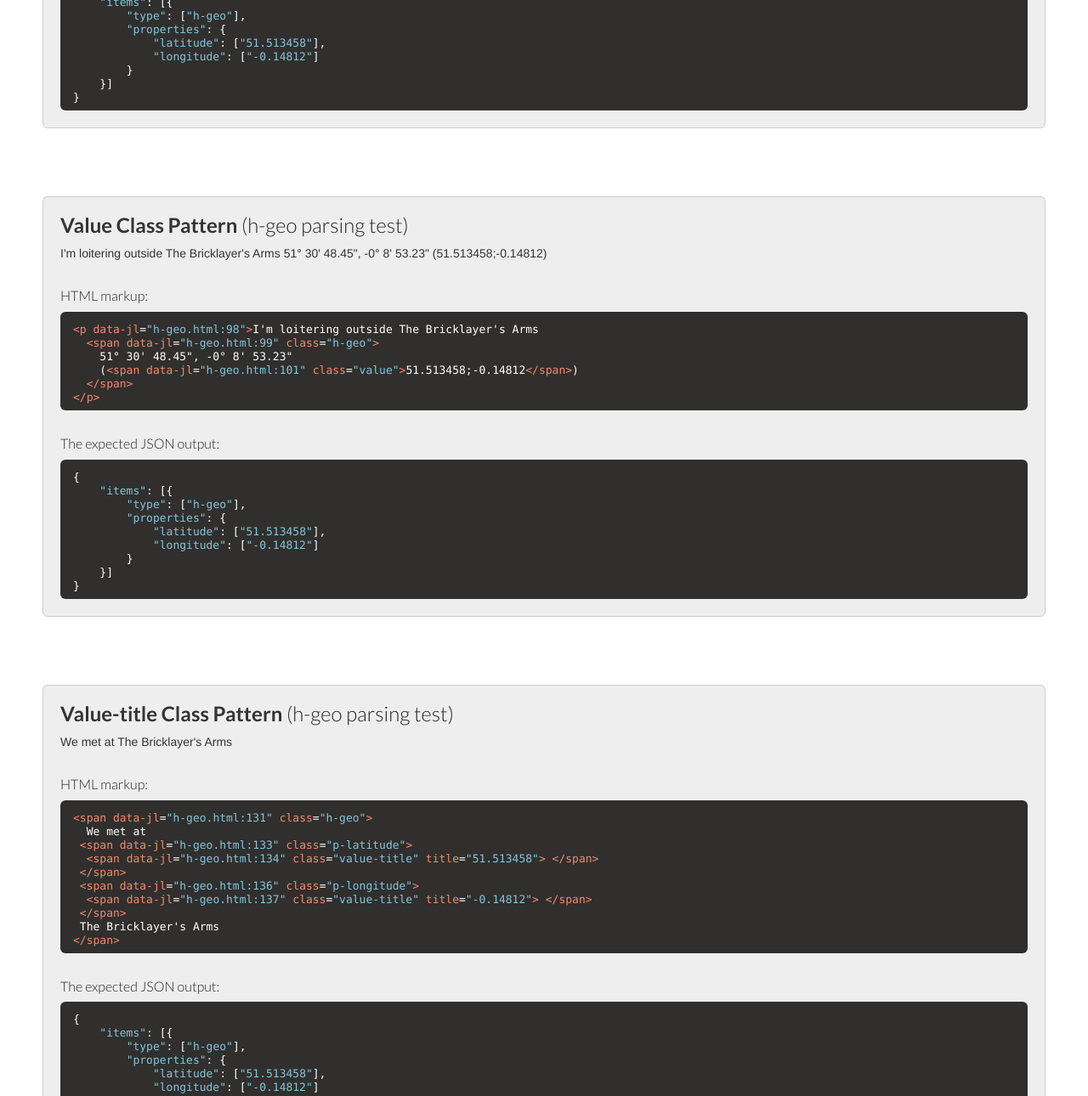
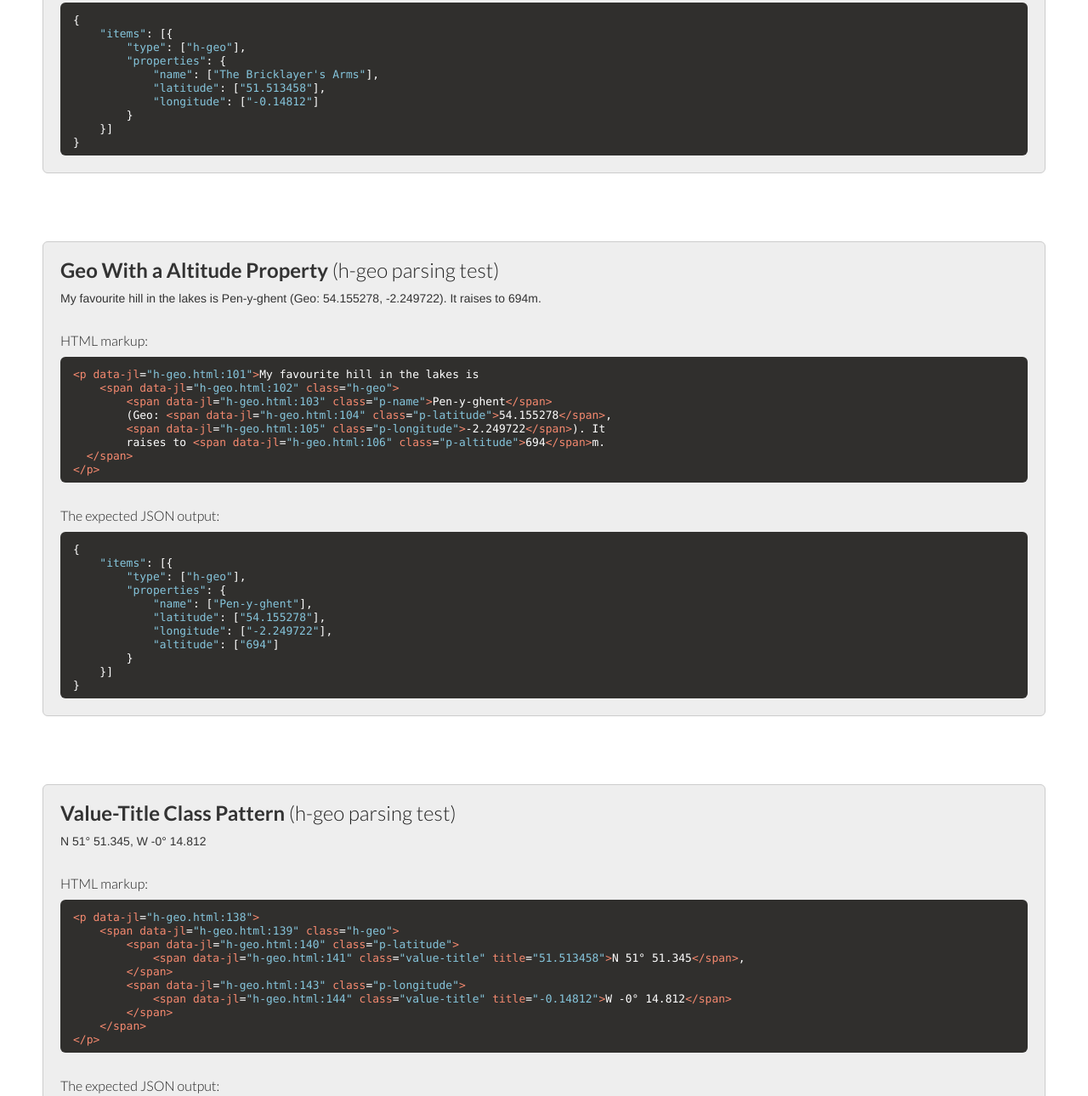
Before and after one commit to microformats/tests, a plain HTML site: page h-geo.html in a window 1280 px wide. Shown: the part 1144-2434 px from the top of the page at 85% size. Drawn offline with Linux system fonts and the light colour scheme.

Commit message:
h-geo changes to follow implied name property rule

```diff
--- a/h-geo.html
+++ b/h-geo.html
@@ -22,9 +22,10 @@
         <ul>
             <li><a href="#simple">Simple Geo</a></li>
             <li><a href="#simpleproperties">Visualable Properties Geo</a></li>
-            <li><a href="#valueclass">Value Class Pattern</a></li>
-            <li><a href="#valuetitleclass">Value-title Class Pattern</a></li>
-            <li><a href="#abbrpattern">The Old &lt;abbr&gt; Tag Pattern</a></li>
+            <li><a href="#altitude">Geo With a Altitude Property</a></li>
+            <li><a href="#valuetitleclass">Value-Title Class Pattern</a></li>
+            <li><a href="#hidden">Hidden Value-Title Properties Geo</a></li>
+            <li><a href="#abbrpattern">The &lt;abbr&gt; Tag Pattern</a></li>
         </ul>
 
 
@@ -36,7 +37,7 @@
 <!-- microformats example we are going to test -->
 <div class="e-x-microformat">
 <p>On my way to The Bricklayer's Arms
-  (Geo: <span class="h-geo">51.513458;-0.14812</span>)
+    (Geo: <span class="h-geo">51.513458;-0.14812</span>)
 </p>
 </div>
 
@@ -47,8 +48,7 @@
     "items": [{
         "type": ["h-geo"],
         "properties": {
-            "latitude": ["51.513458"],
-            "longitude": ["-0.14812"]
+            "name": ["51.513458;-0.14812"]
         }
     }]
 }
@@ -64,8 +64,10 @@
 
 <!-- microformats example we are going to test -->
 <div class="e-x-microformat">
-<p class="h-geo">We are meeting at The Bricklayer's Arms
-  (Geo: <span class="p-latitude">51.513458</span>:<span class="p-longitude">-0.14812</span>)
+<p class="h-geo">We are meeting at
+    <span class="p-name">The Bricklayer's Arms</span>
+    (Geo: <span class="p-latitude">51.513458</span>:
+    <span class="p-longitude">-0.14812</span>)
 </p>
 </div>
 
@@ -76,6 +78,7 @@
     "items": [{
         "type": ["h-geo"],
         "properties": {
+            "name": ["The Bricklayer's Arms"],
             "latitude": ["51.513458"],
             "longitude": ["-0.14812"]
         }
@@ -91,14 +94,16 @@
 
         <!-- a test -->
         <section class="p-x-test-fixture h-x-test-fixture">
-            <h1 class="p-name"><a name="valueclass">Value Class Pattern</a> (<span class="p-format">h-geo</span> parsing test)</h1>
+            <h1 class="p-name"><a name="altitude">Geo With a Altitude Property</a> (<span class="p-format">h-geo</span> parsing test)</h1>
 
 <!-- microformats example we are going to test -->
 <div class="e-x-microformat">
-<p>I'm loitering outside The Bricklayer's Arms
-  <span class="h-geo">
-    51° 30' 48.45", -0° 8' 53.23"
-    (<span class="value">51.513458;-0.14812</span>)
+<p>My favourite hill in the lakes is
+    <span class="h-geo">
+        <span class="p-name">Pen-y-ghent</span>
+        (Geo: <span class="p-latitude">54.155278</span>,
+        <span class="p-longitude">-2.249722</span>). It
+        raises to <span class="p-altitude">694</span>m.
   </span>
 </p>
 </div>
@@ -110,8 +115,10 @@
     "items": [{
         "type": ["h-geo"],
         "properties": {
-            "latitude": ["51.513458"],
-            "longitude": ["-0.14812"]
+            "name": ["Pen-y-ghent"],
+            "latitude": ["54.155278"],
+            "longitude": ["-2.249722"],
+            "altitude": ["694"]
         }
     }]
 }
@@ -124,20 +131,20 @@
 
        <!-- a test -->
         <section class="p-x-test-fixture h-x-test-fixture">
-            <h1 class="p-name"><a name="valuetitleclass">Value-title Class Pattern</a> (<span class="p-format">h-geo</span> parsing test)</h1>
+            <h1 class="p-name"><a name="valuetitleclass">Value-Title Class Pattern</a> (<span class="p-format">h-geo</span> parsing test)</h1>
 
 <!-- microformats example we are going to test -->
 <div class="e-x-microformat">
-<span class="h-geo">
-  We met at
- <span class="p-latitude">
-  <span class="value-title" title="51.513458"> </span>
- </span>
- <span class="p-longitude">
-  <span class="value-title" title="-0.14812"> </span>
- </span>
- The Bricklayer's Arms
-</span>
+<p>
+    <span class="h-geo">
+        <span class="p-latitude">
+            <span class="value-title" title="51.513458">N 51° 51.345</span>,
+        </span>
+        <span class="p-longitude">
+            <span class="value-title" title="-0.14812">W -0° 14.812</span>
+        </span>
+    </span>
+</p>
 </div>
 
 
@@ -148,7 +155,45 @@
         "type": ["h-geo"],
         "properties": {
             "latitude": ["51.513458"],
-            "longitude": ["-0.14812"]
+            "longitude": ["-0.14812"],
+            "name": ["N 51° 51.345, W -0° 14.812"]
+        }
+    }]
+}
+</code></pre>
+
+
+        </section>
+
+
+       <!-- a test -->
+        <section class="p-x-test-fixture h-x-test-fixture">
+            <h1 class="p-name"><a name="hidden">Hidden Value-Title Properties Geo</a> (<span class="p-format">h-geo</span> parsing test)</h1>
+
+<!-- microformats example we are going to test -->
+<div class="e-x-microformat">
+<p>
+    <span class="h-geo">The Bricklayer's Arms
+        <span class="p-latitude">
+            <span class="value-title" title="51.513458"> </span>
+        </span>
+        <span class="p-longitude">
+            <span class="value-title" title="-0.14812"> </span>
+        </span>
+    </span>
+</p>
+</div>
+
+
+            <h3>The expected JSON output:</h3>
+<pre class="p-x-output prettyprint"><code class="language-json">
+{
+    "items": [{
+        "type": ["h-geo"],
+        "properties": {
+            "latitude": ["51.513458"],
+            "longitude": ["-0.14812"],
+            "name": ["The Bricklayer's Arms"]
         }
     }]
 }
@@ -160,14 +205,14 @@
 
                  <!-- a test -->
         <section class="p-x-test-fixture h-x-test-fixture">
-            <h1 class="p-name"><a name="abbrpattern">The Old &lt;abbr&gt; Tag Pattern</a> (<span class="p-format">h-geo</span> parsing test)</h1>
+            <h1 class="p-name"><a name="abbrpattern">The &lt;abbr&gt; Tag Pattern</a> (<span class="p-format">h-geo</span> parsing test)</h1>
 
 <!-- microformats example we are going to test -->
 <div class="e-x-microformat">
-<div class="geo">
- <abbr class="p-latitude" title="37.408183">N 37° 24.491</abbr>
+<p class="h-geo">
+ <abbr class="p-latitude" title="37.408183">N 37° 24.491</abbr>,
  <abbr class="p-longitude" title="-122.13855">W 122° 08.313</abbr>
-</div>
+</p>
 </div>
 
 
@@ -178,7 +223,8 @@
         "type": ["h-geo"],
         "properties": {
             "latitude": ["37.408183"],
-            "longitude": ["-122.13855"]
+            "longitude": ["-122.13855"],
+            "name": ["N 37° 24.491, W 122° 08.313"]
         }
     }]
 }
@@ -193,6 +239,9 @@
 
     <h2>Change log:</h2>
     <ul>
+        <li class="p-x-history h-entry">
+            <span class="p-name">Change to follow implied name property rule</span>: <time class="dt-published" datetime="2012-12-27">27 December 2012</time> &ndash; <span class="p-summary">Changed all the test so that they followed the implied name property rule &ndash; </span> by <span class="p-author">Glenn Jones</span>
+        </li>
         <li class="p-x-history h-entry">
             <span class="p-name">Created</span>: <time class="dt-published" datetime="2012-12-24">24 December 2012</time>
             by <span class="p-author">Glenn Jones</span>
```
Also changed, not shown: h-entry.html (+1 -1 lines), h-event.html (+2 -2 lines).
